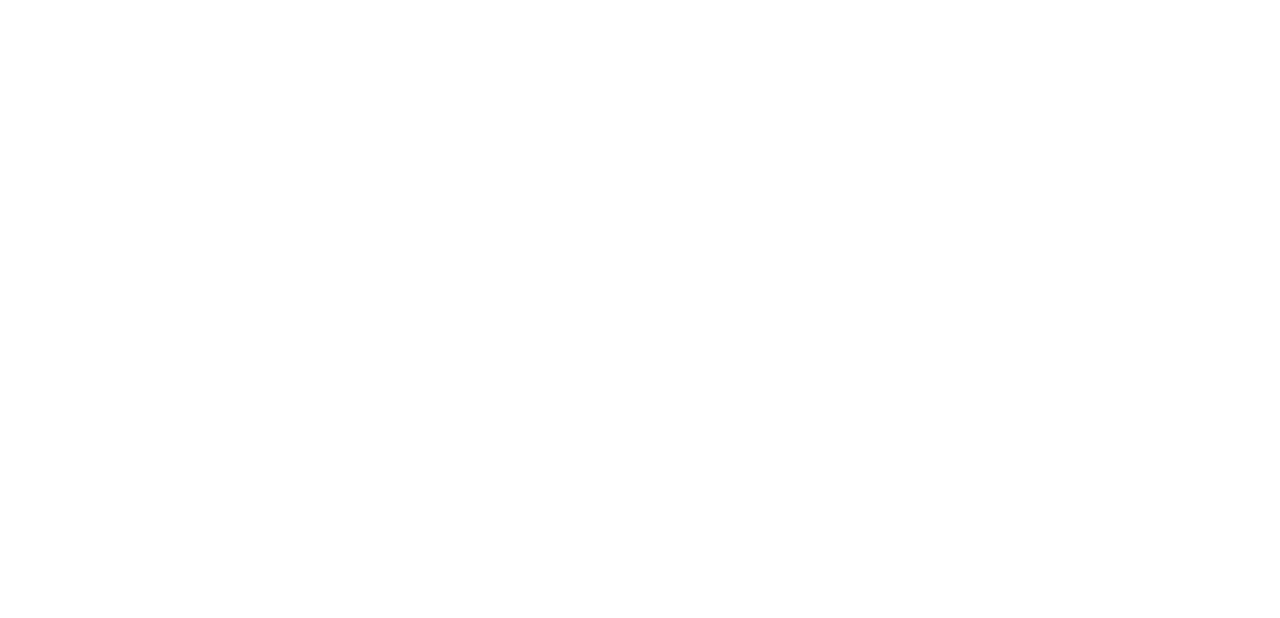
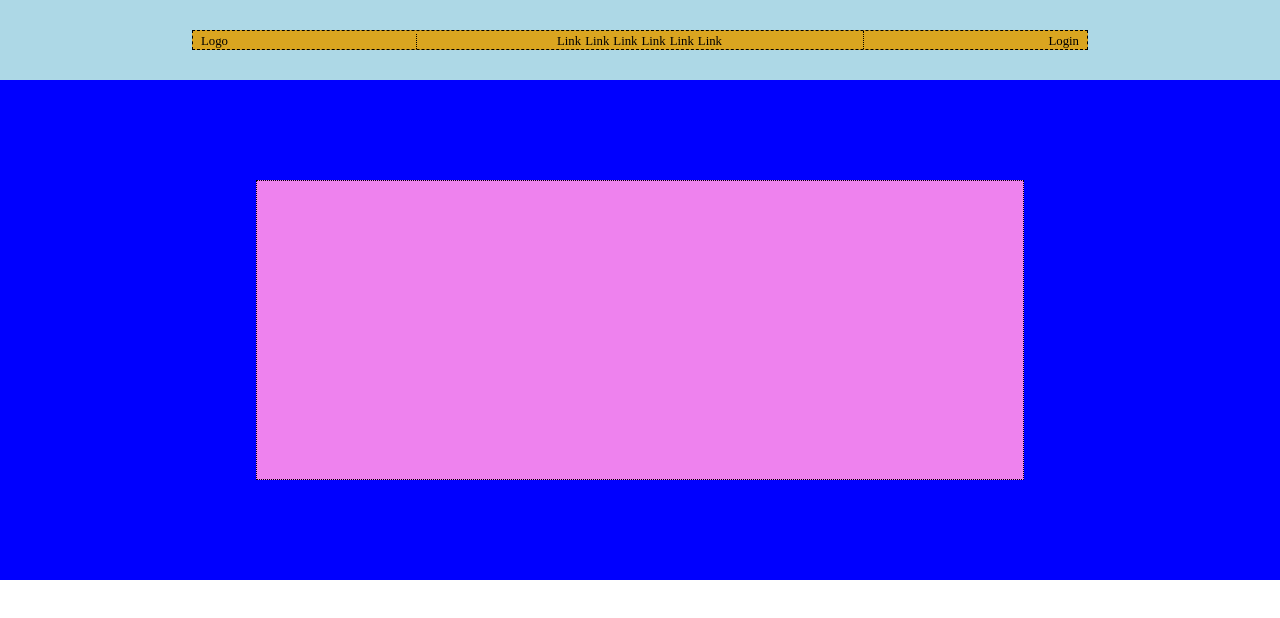
Before and after one commit to DanieleCascio-dev/htmlcss-struttura-discord, a plain HTML site: page index.html in a window 1280 px wide. Drawn offline with Linux system fonts and the light colour scheme.

Commit message:
Add: nav, hero section

```diff
--- a/css/style.css
+++ b/css/style.css
@@ -4,3 +4,78 @@
   padding: 0;
   box-sizing: border-box;
 }
+
+/* COMMON */
+
+.flex {
+  display: flex;
+}
+
+/* /COMMON */
+
+/* HEADER */
+
+/* NAV */
+nav {
+  height: 80px;
+  background-color: #add8e6;
+  align-items: center;
+  justify-content: center;
+}
+
+.nav-container {
+  background-color: #daa520;
+  border: 1px dashed black;
+  width: 70%;
+  align-items: baseline;
+}
+
+.logo {
+  padding-left: 0.5rem;
+  width: 25%;
+  border-right: 1px dotted black;
+  font-size: 0.8rem;
+}
+
+.link {
+  width: 50%;
+  text-align: center;
+  border-right: 1px dotted black;
+}
+
+a {
+  text-decoration: none;
+  color: black;
+  font-size: 0.8rem;
+}
+
+.login {
+  padding-right: 0.5rem;
+  width: 25%;
+  font-size: 0.8rem;
+  text-align: end;
+}
+
+/* NAV */
+
+/* /HEADER */
+
+/* HERO  */
+.hero-section {
+  background-color: blue;
+  height: 500px;
+  justify-content: center;
+  align-items: center;
+}
+.hero-container {
+  margin: 0 auto;
+  width: 60%;
+}
+
+.hero {
+  height: 300px;
+  background-color: #ee82ee;
+  border: 1px dotted black;
+}
+
+/* /HERO  */
--- a/index.html
+++ b/index.html
@@ -6,5 +6,35 @@
     <link rel="stylesheet" href="css/style.css" />
     <title>Discord</title>
   </head>
-  <body></body>
+  <body>
+    <!-- Header -->
+    <header>
+      <!-- Nav -->
+      <nav class="flex">
+        <div class="nav-container flex">
+          <div class="logo">Logo</div>
+            <ul class="link">
+              <a href="">Link</a>
+              <a href="">Link</a>
+              <a href="">Link</a>
+              <a href="">Link</a>
+              <a href="">Link</a>
+              <a href="">Link</a>
+            </ul>
+           <div class="login">Login</div>
+        </div>
+      </div>
+      </nav>
+      <!-- /Nav -->
+    </header>
+    <!-- /Header -->
+    <!-- Hero section-->
+    <section class="hero-section flex">
+      <div class="hero-container">
+        <div class="hero"></div>
+      </div>
+    </section>
+    <!-- /Hero section -->
+
+  </body>
 </html>
```
